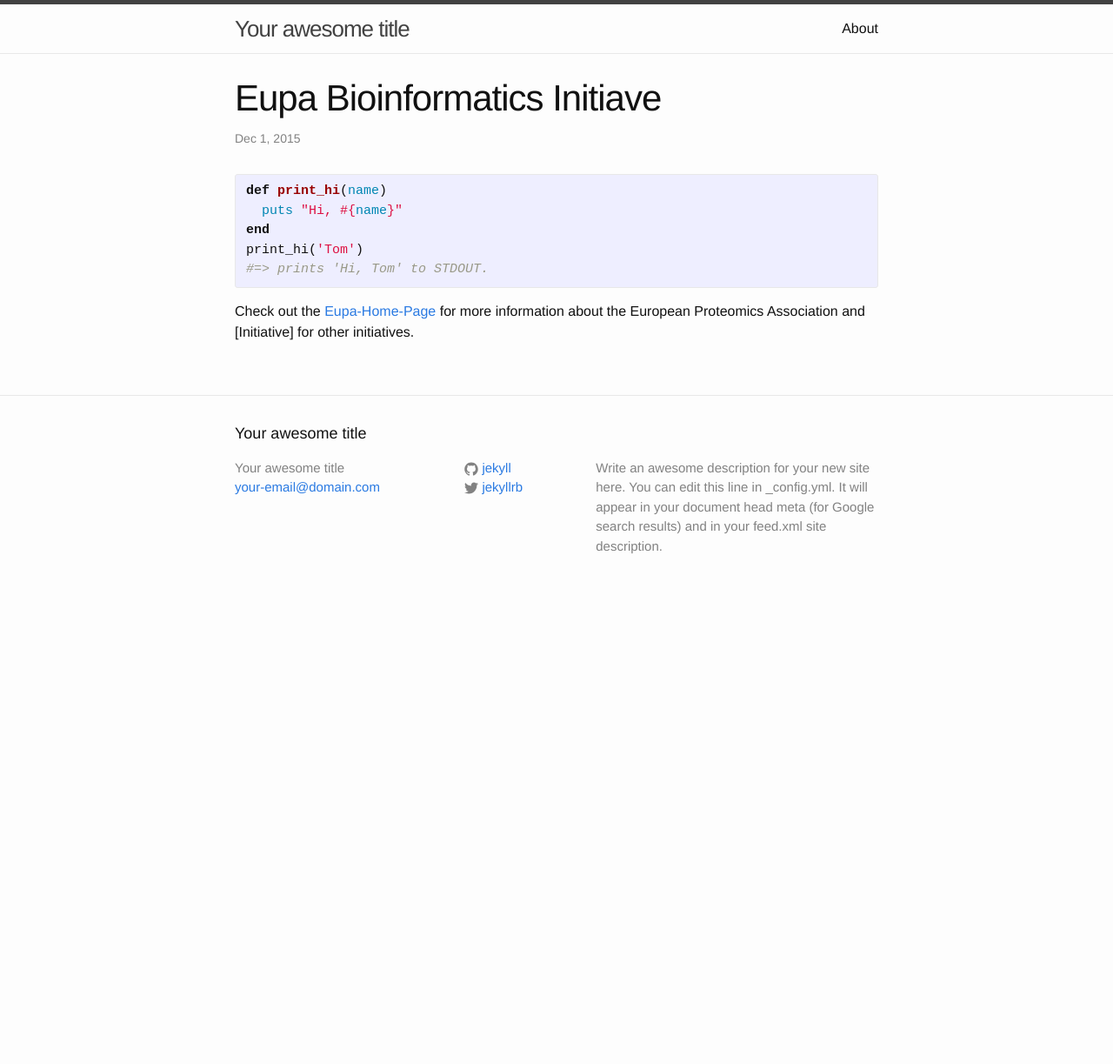
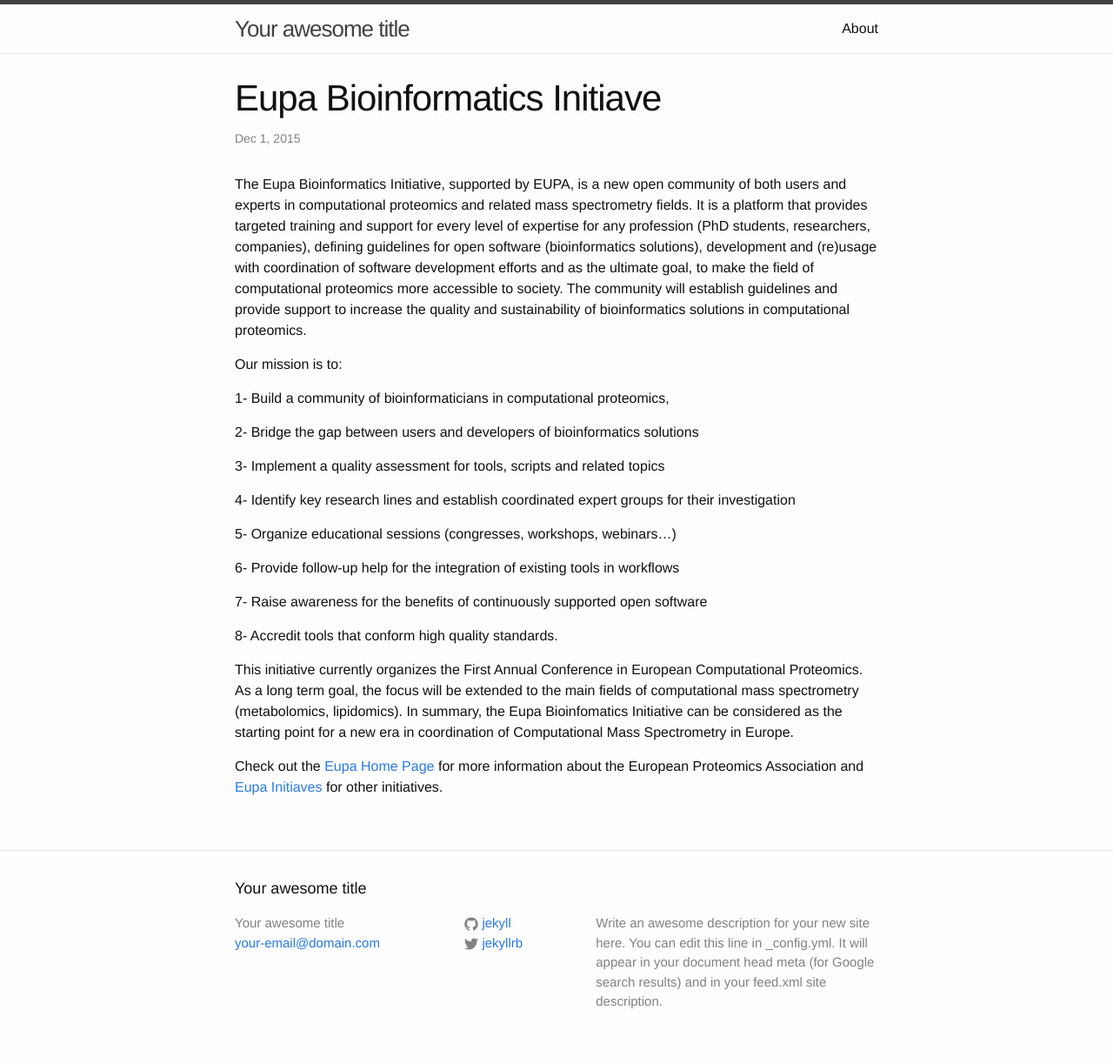
Before and after one commit to veitveit/eupa-bioinfo.github.io, a Jekyll site: the page built from _posts/2015-12-01-welcome-to-jekyll.markdown, in a window 1280 px wide. Shown: the whole page at 87% size. Built offline with Jekyll 4.4.1, drawn with Linux system fonts in a browser that asks for light colours; before the commit the page ends 900 px from its top, so only the background shows below that.

Commit message:
some changes

```diff
--- a/_posts/2015-12-01-welcome-to-jekyll.markdown
+++ b/_posts/2015-12-01-welcome-to-jekyll.markdown
@@ -5,16 +5,30 @@
 categories: introduction mission information
 ---
 
+The Eupa Bioinformatics Initiative, supported by EUPA, is a new open community of both users and experts in computational proteomics and related mass spectrometry fields. It is a platform that provides targeted training and support for every level of expertise for any profession (PhD students, researchers, companies), defining guidelines for open software (bioinformatics solutions), development and (re)usage with coordination of software development efforts and as the ultimate goal, to make the field of computational proteomics more accessible to society. The community will establish guidelines and provide support to increase the quality and sustainability of bioinformatics solutions in computational proteomics.
 
-{% highlight ruby %}
-def print_hi(name)
-  puts "Hi, #{name}"
-end
-print_hi('Tom')
-#=> prints 'Hi, Tom' to STDOUT.
-{% endhighlight %}
+Our mission is to:
 
-Check out the [Eupa-Home-Page] for more information about the European Proteomics Association and [Initiative] for other initiatives.
+  1- Build a community of bioinformaticians in computational proteomics,
+
+  2- Bridge the gap between users and developers of bioinformatics solutions
+
+  3- Implement a quality assessment for tools, scripts and related topics
+
+  4- Identify key research lines and establish coordinated expert groups for their investigation
+
+  5- Organize educational sessions (congresses, workshops, webinars…)
+
+  6- Provide follow-up help for the integration of existing tools in workflows
+
+  7- Raise awareness for the benefits of continuously supported open software
+
+  8- Accredit tools that conform high quality standards.
+
+
+This initiative currently organizes the First Annual Conference in European Computational Proteomics. As a long term goal, the focus will be extended to the main fields of computational mass spectrometry (metabolomics, lipidomics). In summary, the Eupa Bioinfomatics Initiative can be considered as the starting point for a new era in coordination of Computational Mass Spectrometry in Europe.
+
+Check out the [Eupa Home Page][Eupa-Home-Page] for more information about the European Proteomics Association and [Eupa Initiaves] [Initiative] for other initiatives.
 
 [Eupa-Home-Page]: http://www.eupa.org
-[Initiave]:   http://www.eupa.org/index.php/eupa-initiatives
+[Initiative]:   http://www.eupa.org/index.php/eupa-initiatives
```
